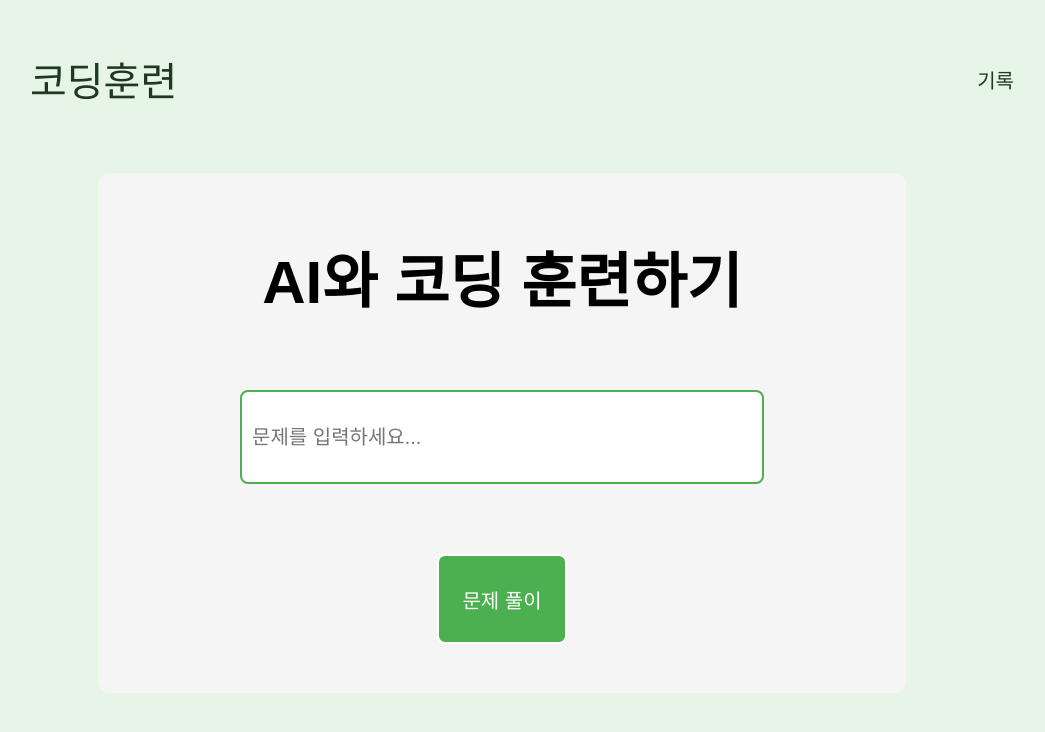
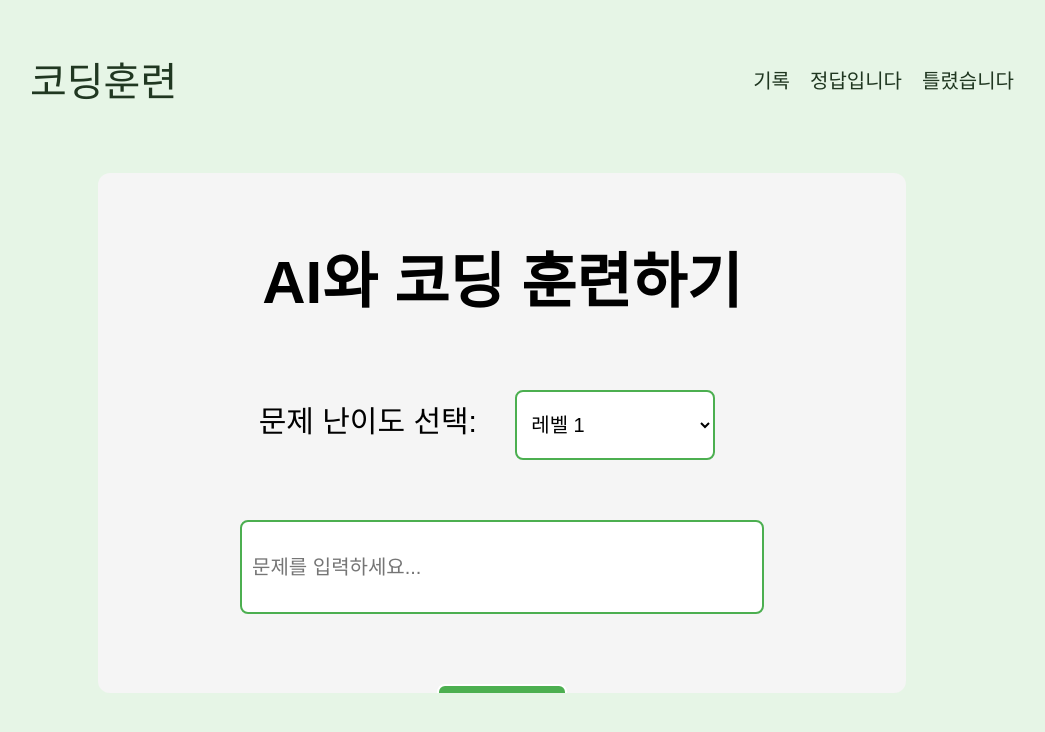
Before and after one commit to miiiiiiiiiin/StudyChatCoding_React, a React (Create React App) app: page / in a window 1280 px wide. Shown: the top 732 px of the page, without its empty margins (138-1183 px from the left). Built offline with nearby package versions, Linux system fonts and the light colour scheme.

Commit message:
updatetest
브런치 첨 만들고 테스트

```diff
--- a/src/App.css
+++ b/src/App.css
@@ -58,6 +58,17 @@
     font-size: 20px;
     align-items: center;
 }
+.M_input-area select{
+    width: 200px;
+    height: 70px;
+    margin: 30px;
+    padding: 10px;
+    border: 2px solid #4caf50;
+    background-color: white;
+    border-radius: 8px;
+    font-size: 20px;
+    align-items: center;
+}
 .EnterBtn{
     width: 130px;
     height: 90px;
--- a/src/App.js
+++ b/src/App.js
@@ -1,6 +1,8 @@
 import React, { useState } from "react";
 import { Routes, Route, Link, useNavigate } from "react-router-dom";
 import "./App.css";
+import CorrectPage from './Pages/Correct';
+import WrongPage from './Pages/Wrong';
 import MainPage from "./Pages/MainPage";
 import { ProblemProvider, useProblem } from "./ProblemContext";
 
@@ -52,6 +54,9 @@ function App() {
         <div className="nav">
           {/*<Link to="/mypage" className="subLink">마이페이지</Link>*/}
           <Link to="/records" className="subLink">기록</Link>
+          <Link to="/CorrectPage" className="subLink">정답입니다</Link>
+          <Link to="/WrongPage" className="subLink">틀렸습니다</Link>
+
         </div>
       </header>
 
@@ -64,6 +69,17 @@ function App() {
               <div className="mainText">
                 <h1>AI와 코딩 훈련하기</h1>
                 <div className="M_input-area">
+                  <label> 문제 난이도 선택: <select name="Level">
+                    <option value={1}> 레벨 1 </option>
+                    <option value={2}> 레벨 2 </option>
+                    <option value={3}> 레벨 3 </option>
+                    <option value={4}> 레벨 4 </option>
+                    <option value={5}> 레벨 5 </option>
+                    <option value={6}> 레벨 6 </option>
+                    <option value={7}> 레벨 7 </option>
+                    <option value={8}> 레벨 8 </option>
+                    <option value={9}> 레벨 9 </option>
+                  </select></label>
                   <input
                     type="text"
                     placeholder="문제를 입력하세요..."
@@ -82,6 +98,8 @@ function App() {
         {/* 다른 페이지 */}
         <Route path="/main" element={<MainPage />} />
         <Route path="/mypage" element={<div>마이페이지</div>} />
+        <Route path="/CorrectPage" element={<CorrectPage />} />
+        <Route path="/WrongPage" element={<WrongPage />} />
         <Route path="/records" element={<div>기록 페이지</div>} />
       </Routes>
     </div>
--- /dev/null
+++ b/src/Pages/Correct.js
@@ -0,0 +1,19 @@
+import React from "react";
+import "./MainPage.css";
+
+export default function Correct() {
+
+
+  return (
+        <div className="Maincontainer">
+            <div className="mainText">
+              <h1>정답입니다!</h1>
+            <button className="EnterBtn"> 다음 레벨로 </button>
+
+            </div>
+
+        {/* 첫 화면 */}
+
+    </div>
+  );
+}
--- a/src/Pages/MainPage.js
+++ b/src/Pages/MainPage.js
@@ -2,16 +2,30 @@ import React, { useState, useEffect, useRef } from "react";
 import "./MainPage.css";
 import { useProblem } from "../ProblemContext";
 import CCodeEditor from './CCodeEditor';
+import { Routes, Route, Link, useNavigate } from "react-router-dom";
+
 
 export default function MainPage() {
+  const navigate = useNavigate();
   const { message, setMessage, response, setResponse } = useProblem();
-
+  const [sendCount, setSendCount] = useState(0);//정답 보낸 횟수
   const cleanText = (text) => {
     if (!text) return "";
     return text
       .replace(/\\n/g, '\n')
       .replace(/&nbsp;/g, ' ');
   };
+
+  // 정답/오답 판정 useEffect
+  useEffect(() => {
+    if (response?.reply?.includes("정답입니다")) {
+      navigate("/CorrectPage");
+      // 답장 횟수가 3번이상이고 답변에 틀렸습니다 키워드가 잇을 때
+    } else if (sendCount >= 3 && response?.reply?.includes("틀렸습니다")) {
+      navigate("/WrongPage");
+    }
+  }, [response, sendCount, navigate]);
+
 //채팅창 참조(채팅창화면 맨밑에 고정용)
   const chatEndRef = useRef(null);
 
@@ -58,6 +72,7 @@ int main() {
         text: cleanText(data?.reply || JSON.stringify(data, null, 2))
       };
       setChat(prevChat => [...prevChat, aiMessage]);
+      setSendCount(prev => prev + 1)// 답변 횟수 올리기
 
     } catch (err) {
       console.error("API 호출 실패:", err);
@@ -114,6 +129,7 @@ int main() {
     setThinking(false);
   };
 
+
   return (
     <div className="main-wrapper">
       <div className="chat-container">
@@ -132,6 +148,7 @@ int main() {
         />
         <button className= {`HintBtn ${active ? "active" : " "}`} onClick={setHint}>힌트(남은 횟수 {b})</button>
         <button className= "HintBtn" onClick={handleSend}>답 전송</button>
+
       </div>
     </div>
   );
--- /dev/null
+++ b/src/Pages/Wrong.js
@@ -0,0 +1,15 @@
+import React from "react";
+import "./MainPage.css";
+
+export default function Correct() {
+
+
+  return (
+        <div>
+            <p> 틀렸습니다... </p>
+
+        {/* 첫 화면 */}
+
+    </div>
+  );
+}
```
Lines whose indentation alone changed are shown as unchanged.
